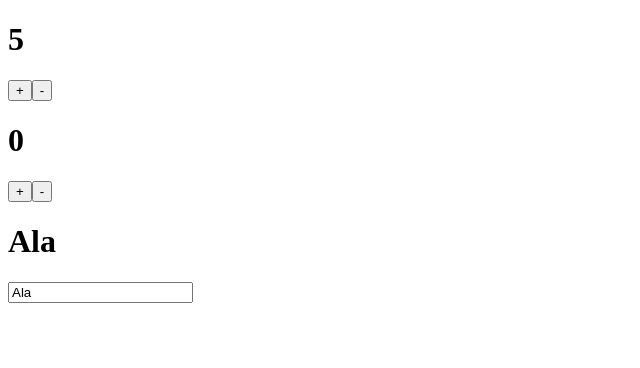
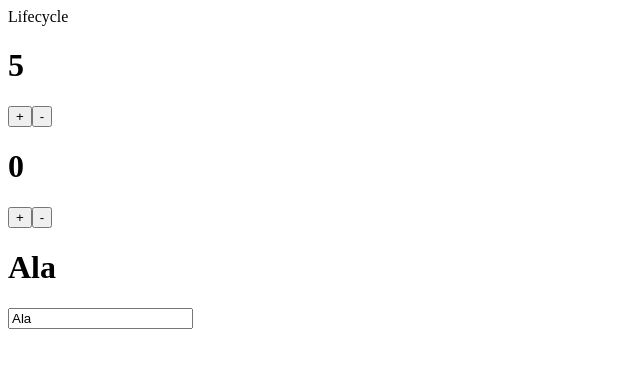
Before and after one commit to JanNowaczek/React.CounterAndInput, a React (Create React App) app: page / in a window 1280 px wide. Shown: the top 368 px of the page, without its empty margins (0-640 px from the left). Built offline with nearby package versions, Linux system fonts and the light colour scheme.

Commit message:
DidMount component

```diff
--- a/src/App.js
+++ b/src/App.js
@@ -2,9 +2,11 @@ import React from 'react'
 
 import Counter from './Counter'
 import TypeName from './TypeName'
+import Lifecycle from './Lifecycle'
 
 const App = (props) =>
   <div>
+    <Lifecycle />
     <Counter number={5}/>
     <Counter />
     <TypeName />
--- /dev/null
+++ b/src/Lifecycle/Lifecycle.js
@@ -0,0 +1,24 @@
+import React from 'react'
+
+class Lifecycle extends React.Component {
+    constructor(){
+        super()
+
+        console.log ('constructor')
+    }
+
+    componentDidMount(){
+        console.log('componentDidMount')
+    }
+
+    render(){
+        console.log('render')
+
+        return(
+            <div>
+                Lifecycle
+            </div>
+        )
+    }
+}
+export default Lifecycle
--- /dev/null
+++ b/src/Lifecycle/index.js
@@ -0,0 +1 @@
+export {default} from './Lifecycle'
```
